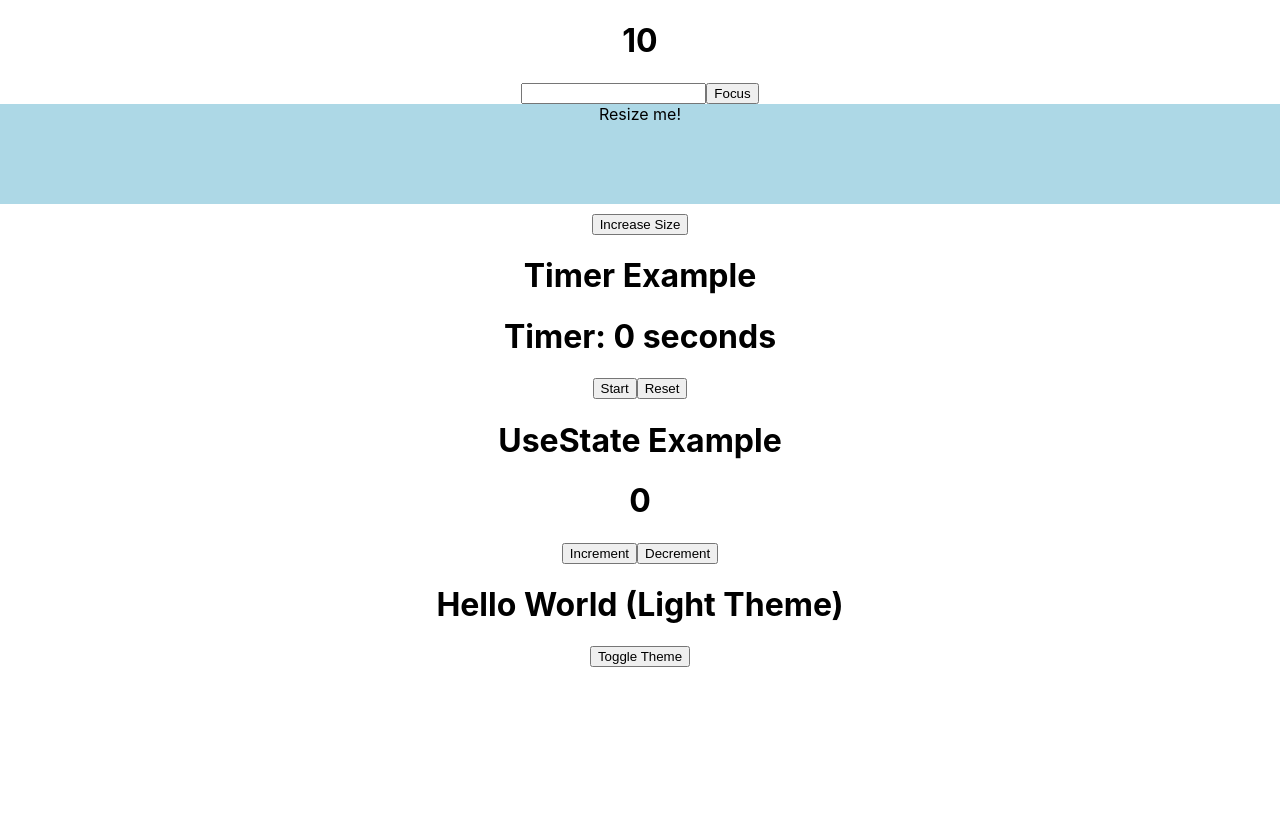
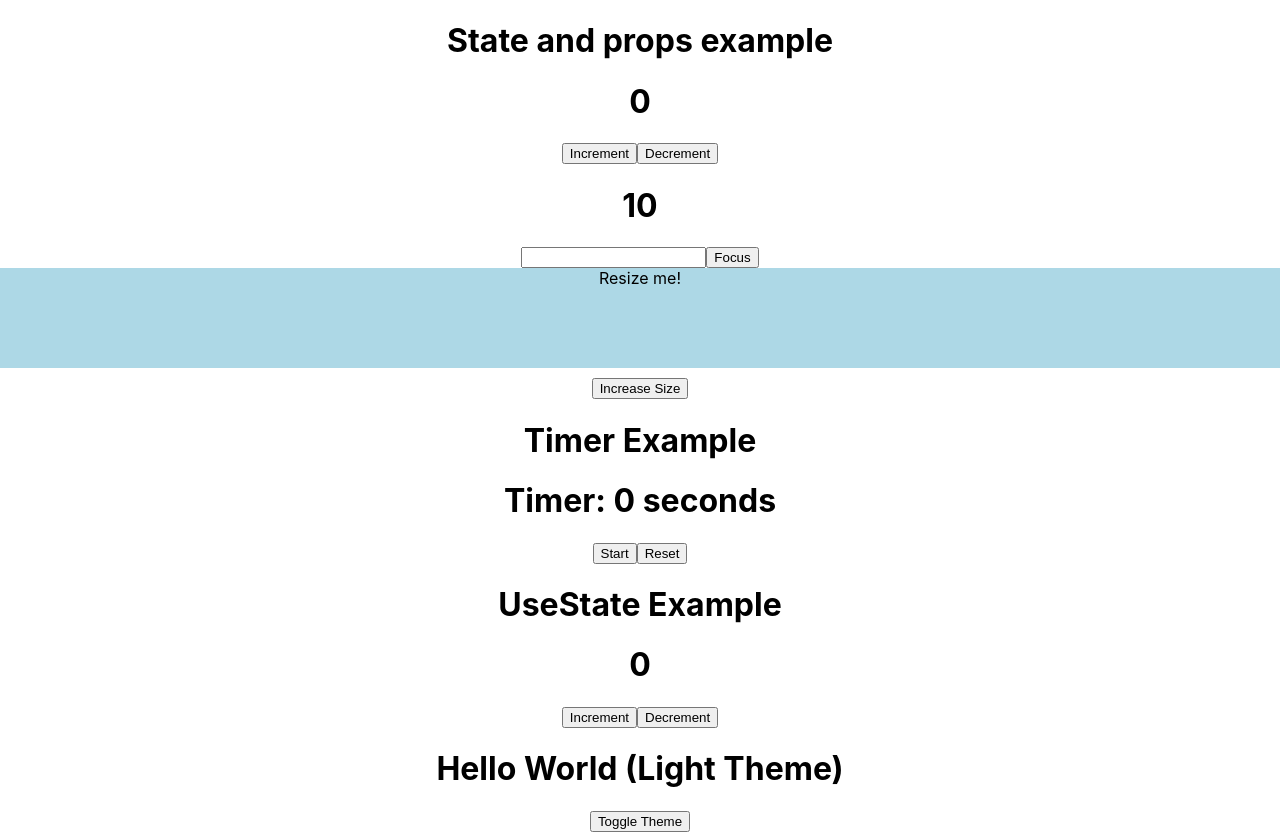
Before and after one commit to ravindrasharmacs/ReactProjDec, a React (Create React App) app: page / in a window 1280 px wide. Before the commit the page ends 800 px from the top, so only its background shows below. Built offline with nearby package versions, Linux system fonts and the light colour scheme.

Commit message:
react_017 : use of state and props

```diff
--- a/src/App.js
+++ b/src/App.js
@@ -25,6 +25,8 @@ const ThemedApp = () => {
 const App = () => (
     //Example of useState hook
     <div className="App">
+        <h1>State and props example</h1>
+        <Counter />
          <ExpCal num={5} />
         <Focus />
         <ResizableComponent />
--- a/src/Counter.js
+++ b/src/Counter.js
@@ -1,16 +1,13 @@
-import React, { useState } from "react";
+import React , {useState} from "react";
 
-const Counter = () => {
-    const [count, setCount] = useState(0);
-
+const Counter = ({initialState=0}) => {
+    const [count, setCount] = useState(initialState);
     const handleIncrement = () => {
         setCount(count + 1);
         };
-
         const handleDecrement = () => {
         setCount(count - 1);
         };
-
     return (
         <div>
             <h1>{count}</h1>
@@ -19,5 +16,4 @@ const Counter = () => {
         </div>
         );
         };
-
         export default Counter;
```
Lines whose indentation alone changed are shown as unchanged.
